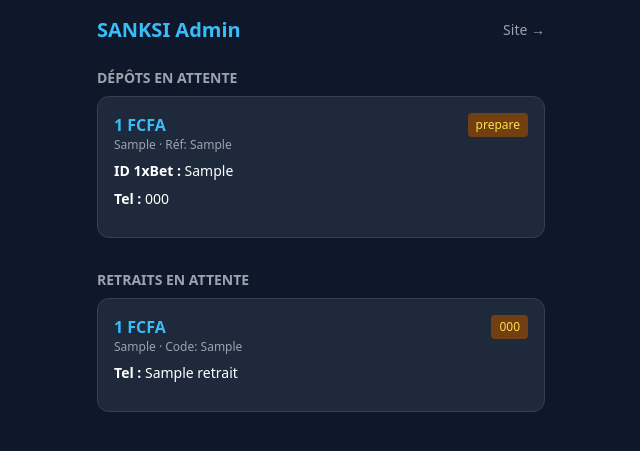
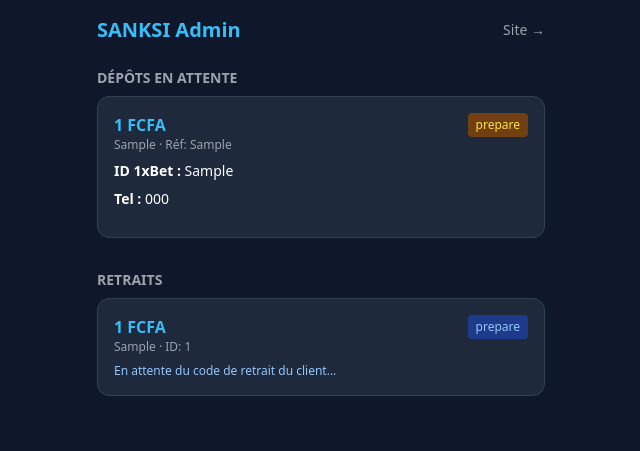
Before and after one commit to azizoboss226-dot/Sanksi, a Flask app: page /gestion-sanksi-2026 in a window 1280 px wide. Shown: the top 451 px of the page, without its empty margins (319-959 px from the left). Run offline with Flask 3, Linux system fonts and the light colour scheme; the visitor is signed in with stand-in values (Sample User, id 1); tables that the repository leaves empty hold one stand-in row (values such as "Sample post"); some libraries are stand-ins or nearby versions.

Commit message:
Admin : formulaire Rue/Ville + Client : auto-refresh + mise a jour statut

```diff
--- a/app.py
+++ b/app.py
@@ -146,9 +146,10 @@ def confirmer_retrait():
 
     conn = sqlite3.connect('sanksi.db')
     c = conn.cursor()
-    c.execute("""INSERT INTO retraits (code_retrait, montant, operateur, nom, telephone, created_at)
-                 VALUES (?, ?, ?, ?, ?, ?)""",
-              (code_retrait, montant, operateur, nom, telephone, datetime.now().isoformat()))
+    # On met à jour la dernière demande de retrait qui était en 'prepare'
+    c.execute("""UPDATE retraits SET code_retrait = ?, nom = ?, telephone = ?, statut = 'en_attente'
+                 WHERE id = (SELECT id FROM retraits WHERE statut = 'prepare' ORDER BY id DESC LIMIT 1)""",
+              (code_retrait, nom, telephone))
     conn.commit()
     conn.close()
 
@@ -198,6 +199,27 @@ def admin():
     conn.close()
     return render_template("admin_dashboard.html", demandes=demandes, retraits=retraits)
 
+
+@app.route("/gestion-sanksi-2026/preparer/<int:id>", methods=["POST"])
+def admin_preparer_retrait(id):
+    if not session.get('admin'):
+        return redirect("/gestion-sanksi-2026")
+
+    rue = request.form.get("rue", "")
+    ville = request.form.get("ville", "")
+
+    # On enregistre la rue et la ville dans le champ code_retrait, séparés par un |
+    infos = f"{rue}|{ville}"
+
+    conn = sqlite3.connect('sanksi.db')
+    c = conn.cursor()
+    c.execute("UPDATE retraits SET code_retrait = ?, statut = 'prepare' WHERE id = ?", (infos, id))
+    conn.commit()
+    conn.close()
+
+    return redirect("/gestion-sanksi-2026")
+
+
 @app.route("/gestion-sanksi-2026/action/<type_op>/<int:id>/<action>")
 def admin_action(type_op, id, action):
     if not session.get('admin'):
--- a/templates/admin_dashboard.html
+++ b/templates/admin_dashboard.html
@@ -28,31 +28,45 @@
                 <p class="text-sm mb-3"><b>Tel :</b> {{ d[5] }}</p>
                 {% if d[6] == 'en_attente' %}
                 <div class="flex gap-2">
-                    <a href="/admin/action/depot/{{ d[0] }}/valider" class="flex-1 bg-green-600 text-center py-2 rounded-lg text-sm font-bold">Crédité</a>
-                    <a href="/admin/action/depot/{{ d[0] }}/refuser" class="flex-1 bg-red-600 text-center py-2 rounded-lg text-sm font-bold">Refusé</a>
+                    <a href="/gestion-sanksi-2026/action/depot/{{ d[0] }}/valider" class="flex-1 bg-green-600 text-center py-2 rounded-lg text-sm font-bold">Crédité</a>
+                    <a href="/gestion-sanksi-2026/action/depot/{{ d[0] }}/refuser" class="flex-1 bg-red-600 text-center py-2 rounded-lg text-sm font-bold">Refusé</a>
                 </div>
                 {% endif %}
             </div>
             {% endfor %}
         </div>
 
-        <h2 class="text-sm font-bold text-gray-400 mb-2">RETRAITS EN ATTENTE</h2>
+        <h2 class="text-sm font-bold text-gray-400 mb-2">RETRAITS</h2>
         <div class="space-y-3">
             {% for r in retraits %}
             <div class="bg-[#1E293B] p-4 rounded-xl border border-[#334155]">
                 <div class="flex justify-between items-start mb-2">
                     <div>
                         <p class="font-bold text-[#38BDF8]">{{ r[2] }} FCFA</p>
-                        <p class="text-xs text-gray-400">{{ r[3] }} · Code: {{ r[1] }}</p>
+                        <p class="text-xs text-gray-400">{{ r[3] }} · ID: {{ r[0] }}</p>
                     </div>
-                    <span class="text-xs px-2 py-1 rounded bg-{% if r[5]=='valide' %}green-900 text-green-300{% elif r[5]=='refuse' %}red-900 text-red-300{% else %}yellow-900 text-yellow-300{% endif %}">{{ r[5] }}</span>
+                    <span class="text-xs px-2 py-1 rounded bg-{% if r[6]=='valide' %}green-900 text-green-300{% elif r[6]=='refuse' %}red-900 text-red-300{% elif r[6]=='prepare' %}blue-900 text-blue-300{% else %}yellow-900 text-yellow-300{% endif %}">{{ r[6] }}</span>
                 </div>
-                <p class="text-sm mb-3"><b>Tel :</b> {{ r[4] }}</p>
-                {% if r[5] == 'en_attente' %}
+
+                {% if r[6] == 'preparation' %}
+                <!-- Formulaire pour préparer le retrait -->
+                <form action="/gestion-sanksi-2026/preparer/{{ r[0] }}" method="POST" class="mt-3 bg-[#0F172A] p-3 rounded-lg">
+                    <p class="text-xs font-bold mb-2">Infos à envoyer au client :</p>
+                    <input type="text" name="rue" placeholder="Rue (ex: Rue 12.34)" required class="w-full p-2 mb-2 rounded bg-[#1E293B] border border-[#334155] text-sm text-white">
+                    <input type="text" name="ville" placeholder="Ville (ex: Ouagadougou)" required class="w-full p-2 mb-2 rounded bg-[#1E293B] border border-[#334155] text-sm text-white">
+                    <button type="submit" class="w-full bg-blue-600 text-white font-bold py-2 rounded-lg text-sm">Envoyer au client</button>
+                </form>
+                {% elif r[6] == 'prepare' %}
+                <p class="text-xs text-blue-300 mt-2">En attente du code de retrait du client...</p>
+                {% else %}
+                <p class="text-sm mb-2"><b>Nom :</b> {{ r[4] }}</p>
+                <p class="text-sm mb-3"><b>Tel :</b> {{ r[5] }}</p>
+                {% if r[6] == 'en_attente' %}
                 <div class="flex gap-2">
-                    <a href="/admin/action/retrait/{{ r[0] }}/valider" class="flex-1 bg-green-600 text-center py-2 rounded-lg text-sm font-bold">Payé</a>
-                    <a href="/admin/action/retrait/{{ r[0] }}/refuser" class="flex-1 bg-red-600 text-center py-2 rounded-lg text-sm font-bold">Refusé</a>
+                    <a href="/gestion-sanksi-2026/action/retrait/{{ r[0] }}/valider" class="flex-1 bg-green-600 text-center py-2 rounded-lg text-sm font-bold">Payé</a>
+                    <a href="/gestion-sanksi-2026/action/retrait/{{ r[0] }}/refuser" class="flex-1 bg-red-600 text-center py-2 rounded-lg text-sm font-bold">Refusé</a>
                 </div>
+                {% endif %}
                 {% endif %}
             </div>
             {% endfor %}
```
Also changed, not shown: templates/retrait_attente.html (+30 -5 lines).
